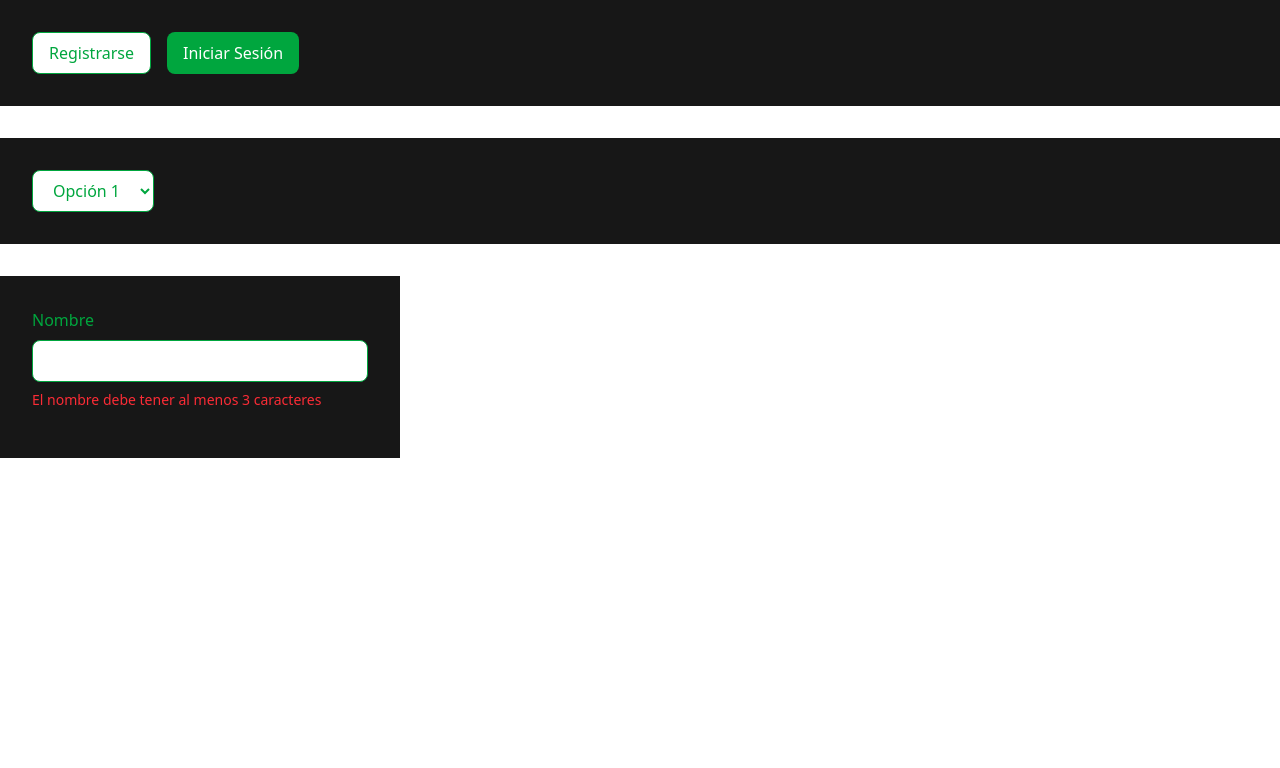
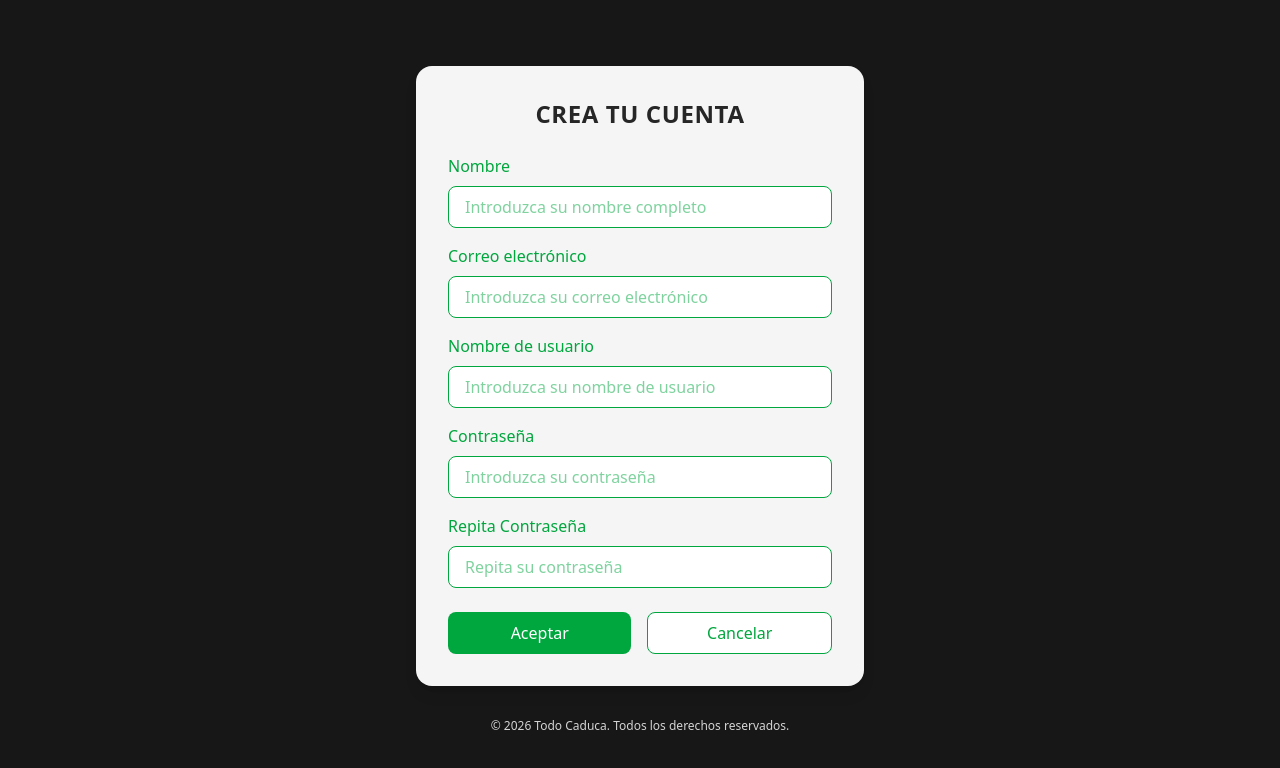
Before and after one commit to reeeyy05/TODO_CADUCA, a React (Vite) app: page / in a window 1280 px wide. Shown: the top 768 px of the page. Built offline with nearby package versions, Linux system fonts and the light colour scheme.

Commit message:
✅new-prueba-formulario-registro

```diff
--- a/src/App.tsx
+++ b/src/App.tsx
@@ -3,19 +3,22 @@ import './index.css'
 import Button from './components/ui/Button';
 import Select from './components/ui/Select';
 import Input from './components/forms/Input';
+import RegistroForm from './components/forms/RegistroForm';
 
 function App() {
-  const [inputValue, setInputValue] = useState("");
+  // Puedes comentar lo de abajo si solo quieres ver el registro:
+  // const [inputValue, setInputValue] = useState("");
 
   return (
     <>
-      {/* Aquí puedes probar los botones */}
+      {/* Formulario de registro principal */}
+      <RegistroForm />
+
+      {/* Si quieres seguir probando los otros componentes, descomenta esto:
       <div style={{ display: 'flex', gap: '16px', background: '#171717', padding: '32px' }}>
         <Button variant="secondary">Registrarse</Button>
         <Button variant="primary">Iniciar Sesión</Button>
       </div>
-
-      {/* Aquí puedes probar el Select */}
       <div style={{ marginTop: '32px', background: '#171717', padding: '32px' }}>
         <Select
           options={[
@@ -25,8 +28,6 @@ function App() {
           ]}
         />
       </div>
-
-      {/* Aquí puedes probar el Input */}
       <div style={{ marginTop: '32px', background: '#171717', padding: '32px', maxWidth: '400px' }}>
         <Input
           label="Nombre"
@@ -37,6 +38,7 @@ function App() {
           error={inputValue.length < 3 ? "El nombre debe tener al menos 3 caracteres" : undefined}
         />
       </div>
+      */}
     </>
   )
 }
```
